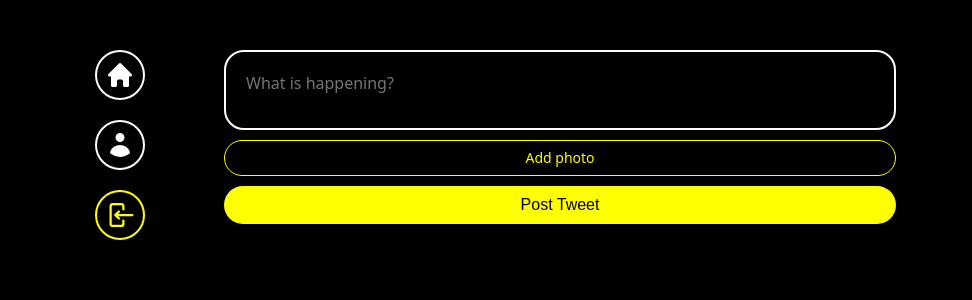
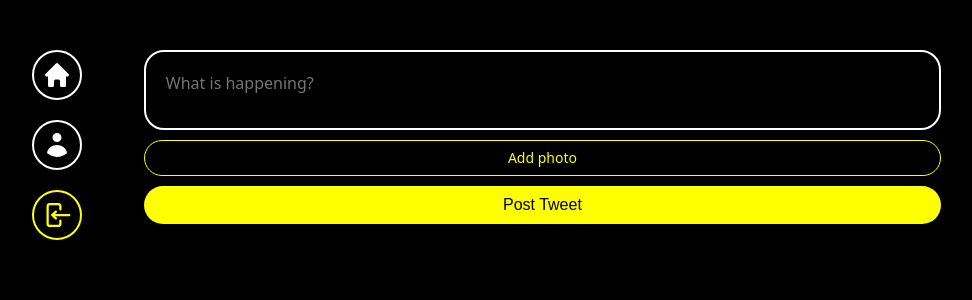
Before and after one commit to skylermbang/twitter_clone, a React (Vite) app in the folder twitter_clone/: page / in a window 1280 px wide. Shown: the top 300 px of the page, without its empty margins (174-1146 px from the left). Built offline with nearby package versions, Linux system fonts and the light colour scheme; no server answers; the database is empty; sample sign-in values are in the browser's storage.

Commit message:
finializing project

```diff
--- a/twitter_clone/src/components/layout.tsx
+++ b/twitter_clone/src/components/layout.tsx
@@ -6,11 +6,11 @@
 const Wrapper = styled.div`
     display: grid;
     gap: 20px;
-    grid-template-columns: 1fr 4fr;
+    grid-template-columns: 1fr 6fr;
     height: 100%;
     padding: 50px 0px;
     width: 100%;
-    max-width: 860px;
+    max-width: 950px;
 `;
 
 const Menu = styled.div`
```
